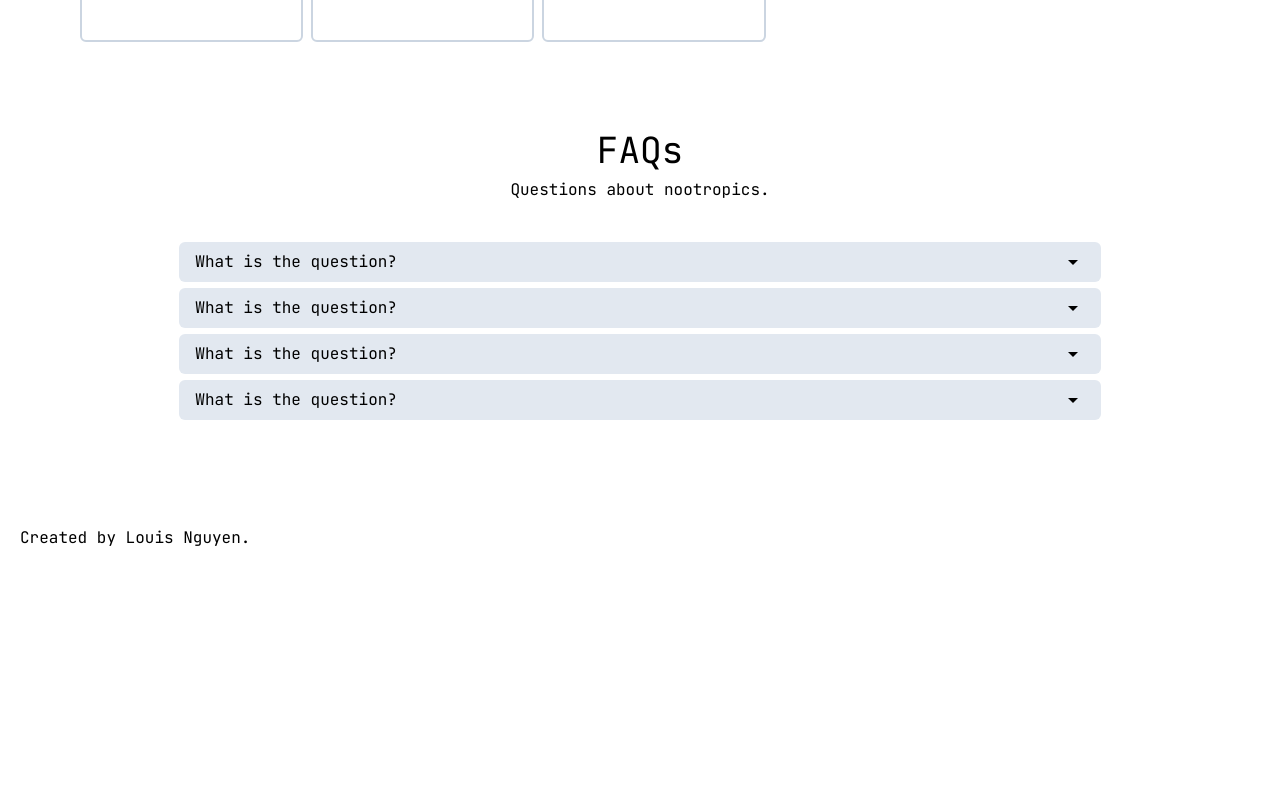
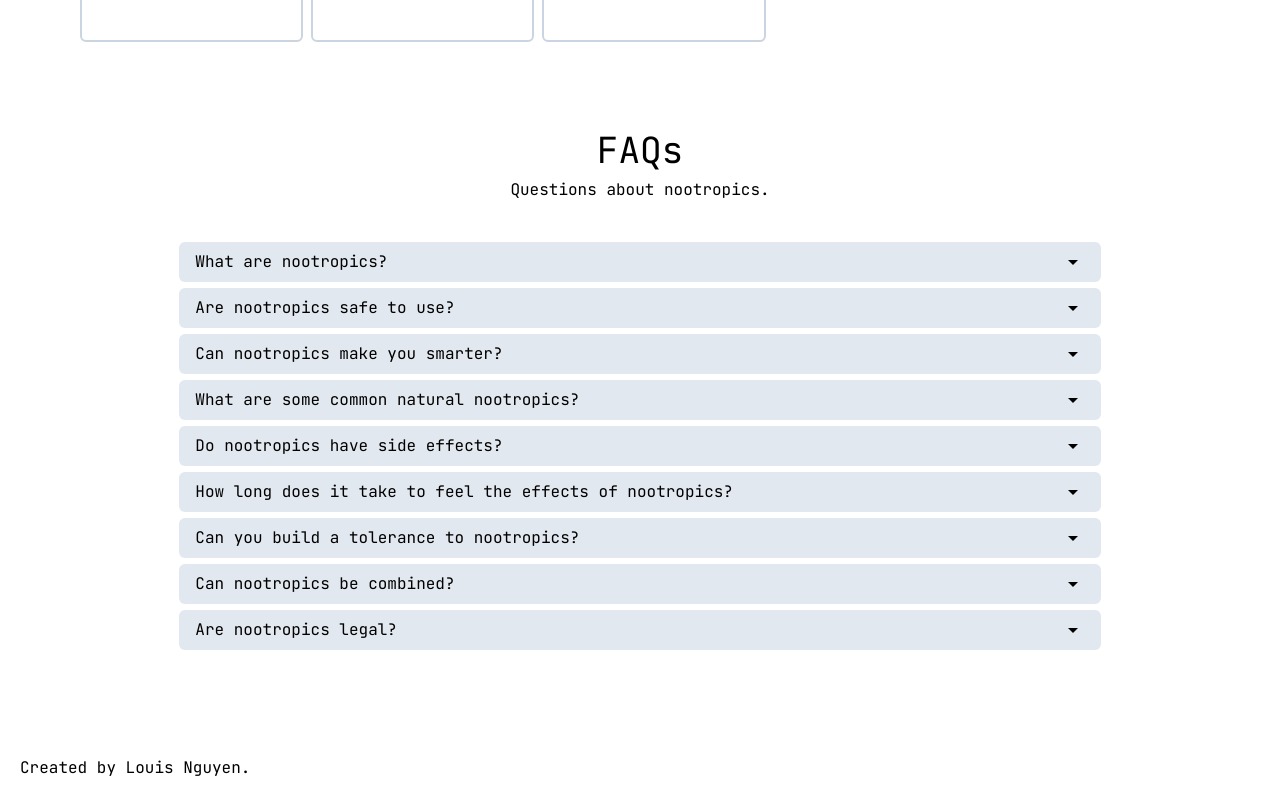
Before and after one commit to lng5143/NootropicsList, a Next.js app: page / in a window 1280 px wide. Shown: the part 1258-2058 px from the top of the page. Before the commit the page ends 1828 px from the top, so only its background shows below. Built offline with nearby package versions, Linux system fonts and the light colour scheme.

Commit message:
add faq data

```diff
--- a/data/faqs.js
+++ b/data/faqs.js
@@ -1,24 +1,49 @@
 const FAQs = [
     {
         id: 1,
-        q: 'What is the question?',
-        a: 'This is the answer'
+        q: 'What are nootropics?',
+        a: 'Nootropics, often called "smart drugs" or cognitive enhancers, are substances that may improve cognitive functions like memory, creativity, focus, and mental clarity. They can be natural compounds, supplements, or synthetic drugs. The idea behind nootropics is to support brain health and boost mental performance without causing harm.'
     },
     {
         id: 2,
-        q: 'What is the question?',
-        a: 'This is the answer'
+        q: 'Are nootropics safe to use?',
+        a: 'The safety of nootropics varies depending on the specific substance and its usage. Natural nootropics like caffeine or certain herbs are generally considered safe in moderation. However, synthetic nootropics or high doses of any substance can carry risks, including side effects or interactions with other medications. It\'s important to research and consult with a healthcare provider before starting any nootropic regimen.'
     },
     {
         id: 3,
-        q: 'What is the question?',
-        a: 'This is the answer'
+        q: 'Can nootropics make you smarter?',
+        a: 'Nootropics can potentially enhance certain aspects of cognitive function, like focus or memory, but they are not a magic bullet for intelligence. Their effects are often subtle and vary from person to person. Some people may experience improved mental clarity or productivity, but nootropics won\'t drastically increase IQ or cognitive abilities.'
     },
     {
         id: 4,
-        q: 'What is the question?',
-        a: 'This is the answer'
-    }
+        q: 'What are some common natural nootropics?',
+        a: 'Common natural nootropics include caffeine, L-theanine (found in tea), Ginkgo biloba, and Bacopa monnieri. These substances are believed to support mental clarity, reduce stress, and enhance memory. They are often used in supplements or consumed in their natural forms as part of a balanced diet.'
+    },
+    {
+        id: 5,
+        q: 'Do nootropics have side effects?',
+        a: "Yes, some nootropics can have side effects, especially if taken in high doses or combined with other substances. For example, caffeine can cause jitteriness, insomnia, or increased heart rate. Synthetic nootropics may have more serious side effects, including headaches, anxiety, or dependency. It's important to start with small doses and monitor how your body responds."
+    },
+    {
+        id: 6,
+        q: 'How long does it take to feel the effects of nootropics?',
+        a: "The time it takes to feel the effects of nootropics depends on the specific substance and the individual's metabolism. Some nootropics, like caffeine, can take effect within 30 minutes, while others, like Bacopa monnieri, may require consistent use over several weeks to notice benefits. The duration of effects also varies, so understanding the specific nootropic is key."
+    },
+    {
+        id: 7,
+        q: 'Can you build a tolerance to nootropics?',
+        a: "Yes, it's possible to build a tolerance to certain nootropics, meaning you'll need higher doses over time to achieve the same effects. Caffeine is a common example where tolerance can develop quickly. To avoid tolerance, some users cycle their nootropics, taking breaks to reset their sensitivity to the substance."
+    },
+    {
+        id: 8,
+        q: 'Can nootropics be combined?',
+        a: "Yes, combining different nootropics, often referred to as \"stacking,\" is a common practice to enhance or balance their effects. For example, caffeine is often combined with L-theanine to reduce jitteriness while maintaining focus. However, combining nootropics should be done carefully to avoid potential interactions or side effects. Research and caution are essential."
+    },
+    {
+        id: 9,
+        q: 'Are nootropics legal?',
+        a: "The legality of nootropics depends on the specific substance and the country you're in. Many natural nootropics, like caffeine or herbal supplements, are legal and widely available. However, some synthetic nootropics may be restricted or require a prescription. It's important to check the regulations in your region before purchasing or using nootropics."
+    },
 ]
 
 export default FAQs;
```
